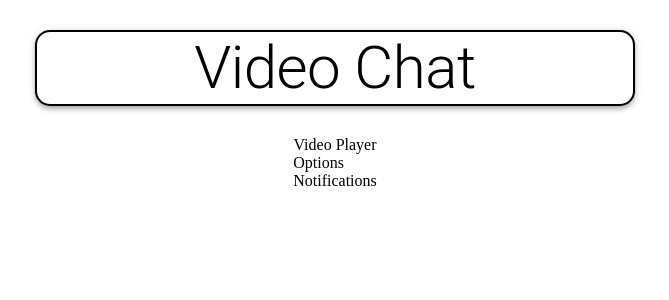
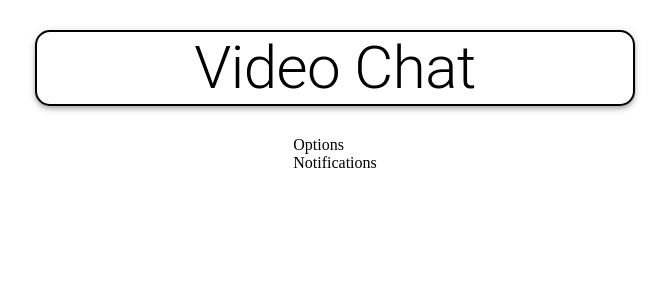
Before and after one commit to DQuo/react-video-chat-app, a React (Create React App) app: page / in a window 1280 px wide. Shown: the top 300 px of the page, without its empty margins (305-974 px from the left). Built offline with nearby package versions, Linux system fonts and the light colour scheme; no server answers.

Commit message:
Built UI of Video Player.

```diff
--- a/src/SocketContext.js
+++ b/src/SocketContext.js
@@ -8,16 +8,94 @@ const socket = io('http://localhost:5000');
 
 const ContextProvider = ({children}) => {
   const [stream, setStream] = useState(null);
+  const [me, setMe] = useState('');
+  const [call, setCall] = useState(null);
+  const [callAccepted, setCallAccepted] = useState(false);
+  const [callEnded, setCallEnded] = useState(false);
+  const [name, setName] = useState('');
+
+  const myVideo = useRef();
+  const userVideo = useRef();
+  const connectionRef = useRef();
 
   useEffect(() => {
-    navigator.mediaDevices.getUserMedia({});
-  })
+    navigator.mediaDevices.getUserMedia({ video: true, audio: true })
+      .then((currentStream) => {
+        setStream(currentStream);
+
+        myVideo.current.srcObject = currentStream;
+      });
+
+      socket.on('me', (id) => setMe(id));
+
+      socket.on('calluser', ({ from, name: callerName, signal}) => {
+        setCall({ isRecievedCall: true, from, name: callerName, signal })
+      })
+  }, [])
 
   const answerCall = () => {
+    setCallAccepted(true);
 
+    const peer = new Peer({ initiator: false, trickle: false, stream });
+
+    peer.on('signal', (data) => {
+      socket.emit('answercall', { signal: data, to: call.from });
+    });
+
+    peer.on('stream', (currentStream) => {
+      userVideo.current.srcObject = currentStream;
+    });
+
+    peer.signal(call.signal);
+
+    connectionRef.current = peer;
   }
 
-  const callUser = () => {
+  const callUser = (id) => {
+    const peer = new Peer({ initiator: true, trickle: false, stream });
 
+    peer.on('signal', (data) => {
+      socket.emit('calluser', { userToCall: id, signalData: data, from: me, name });
+    });
+
+    peer.on('stream', (currentStream) => {
+      userVideo.current.srcObject = currentStream;
+    });
+
+    socket.on('callaccepted', (signal) => {
+      setCallAccepted(true);
+
+      peer.signal(signal);
+    });
+
+    connectionRef.current = peer;
   }
+
+  const leaveCall = () => {
+    setCallEnded(true);
+    connectionRef.current.destroy();
+
+    window.location.reload();
+  }
+
+  return (
+    <SocketContext.Provider value={{
+      call,
+      callAccepted,
+      myVideo,
+      userVideo,
+      stream,
+      name,
+      setName,
+      callEnded,
+      me,
+      callUser,
+      leaveCall,
+      answerCall
+    }}>
+      {children}
+    </SocketContext.Provider>
+  )
 }
+
+export { ContextProvider, SocketContext };
--- a/src/components/VideoPlayer.jsx
+++ b/src/components/VideoPlayer.jsx
@@ -1,9 +1,58 @@
-import React from 'react'
+import React, { useContext } from 'react'
+import { Grid, Typography, Paper } from '@material-ui/core';
+import { makeStyles } from '@material-ui/core/styles';
+
+import { SocketContext } from '../SocketContext';
+
+const useStyles = makeStyles((theme) => (
+  {
+    video: {
+      width: '550px',
+      [theme.breakpoints.down('xs')]: {
+        width: '300px'
+      }
+    },
+
+    gridContainer: {
+      justifyContent: 'center',
+      [theme.breakpoints.down('xs')]: {
+        flexDirection: 'column'
+      }
+    },
+
+    paper: {
+      padding: '10px',
+      border: '2px solid black',
+      margin: '10px'
+    }
+  }
+));
 
 export default function VideoPlayer() {
+  const { name, callAccepted, myVideo, userVideo, callEnded, stream, call } = useContext(SocketContext);
+  const classes = useStyles();
+
   return (
-    <div>
-      Video Player
-    </div>
+    <Grid container className={classes.gridContainer}>
+      {/* Our Video */}
+      { stream && (
+        <Paper className={classes.paper}>
+          <Grid item xs={12} md={6}>
+            <Typography variant='h5' gutterBottom>{ name || 'Name' }</Typography>
+            <video playsInline muted ref={myVideo} autoPlay className={classes.video} />
+          </Grid>
+        </Paper>
+      )}
+
+      {/* Person's Video */}
+      { callAccepted && !callEnded && (
+        <Paper className={classes.paper}>
+          <Grid item xs={12} md={6}>
+            <Typography variant='h5' gutterBottom>{ call.name || 'Name' }</Typography>
+            <video playsInline ref={userVideo} autoPlay className={classes.video} />
+          </Grid>
+        </Paper>
+      )}
+    </Grid>
   )
 }
--- a/src/index.js
+++ b/src/index.js
@@ -2,6 +2,12 @@ import * as React from 'react';
 import ReactDOM  from 'react-dom';
 
 import App from './App';
+import { ContextProvider } from './SocketContext';
 import './styles.css';
 
-ReactDOM.render(<App />, document.getElementById('root'));
+ReactDOM.render(
+  <ContextProvider>
+    <App />
+  </ContextProvider>,
+  document.getElementById('root')
+);
```
